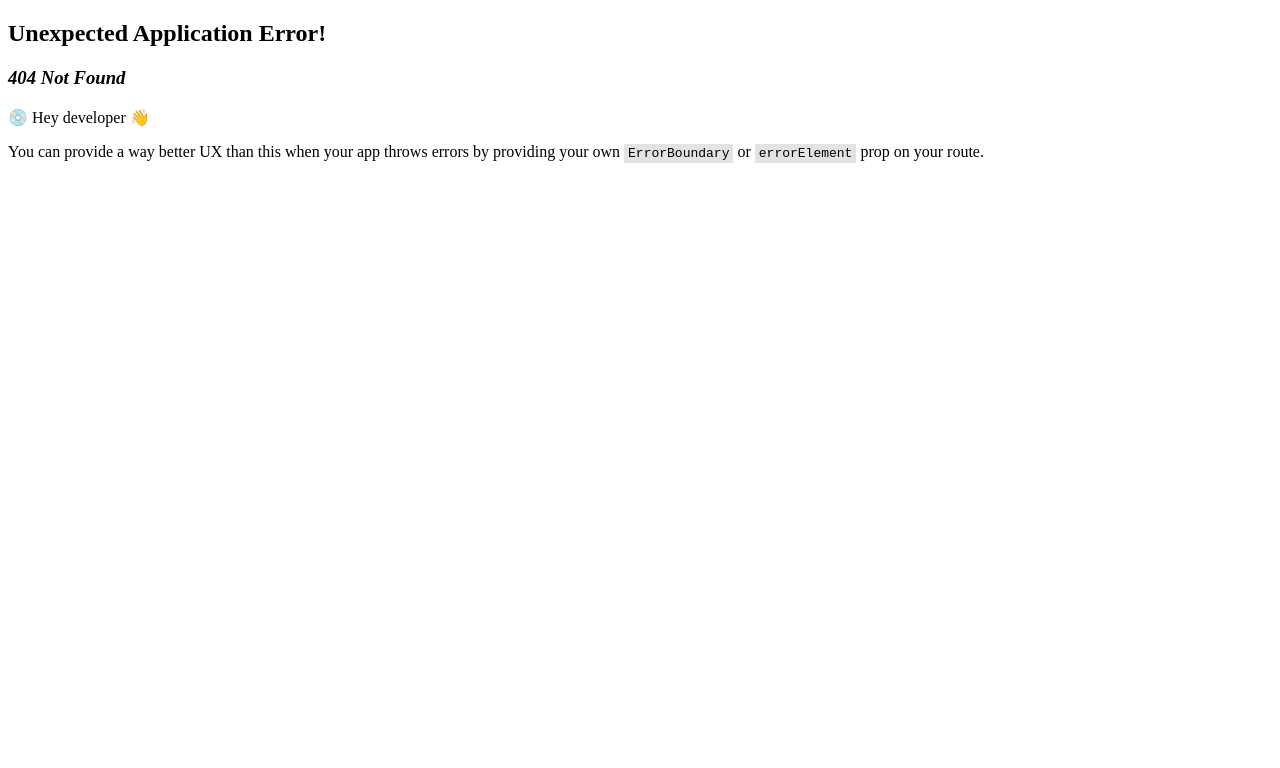
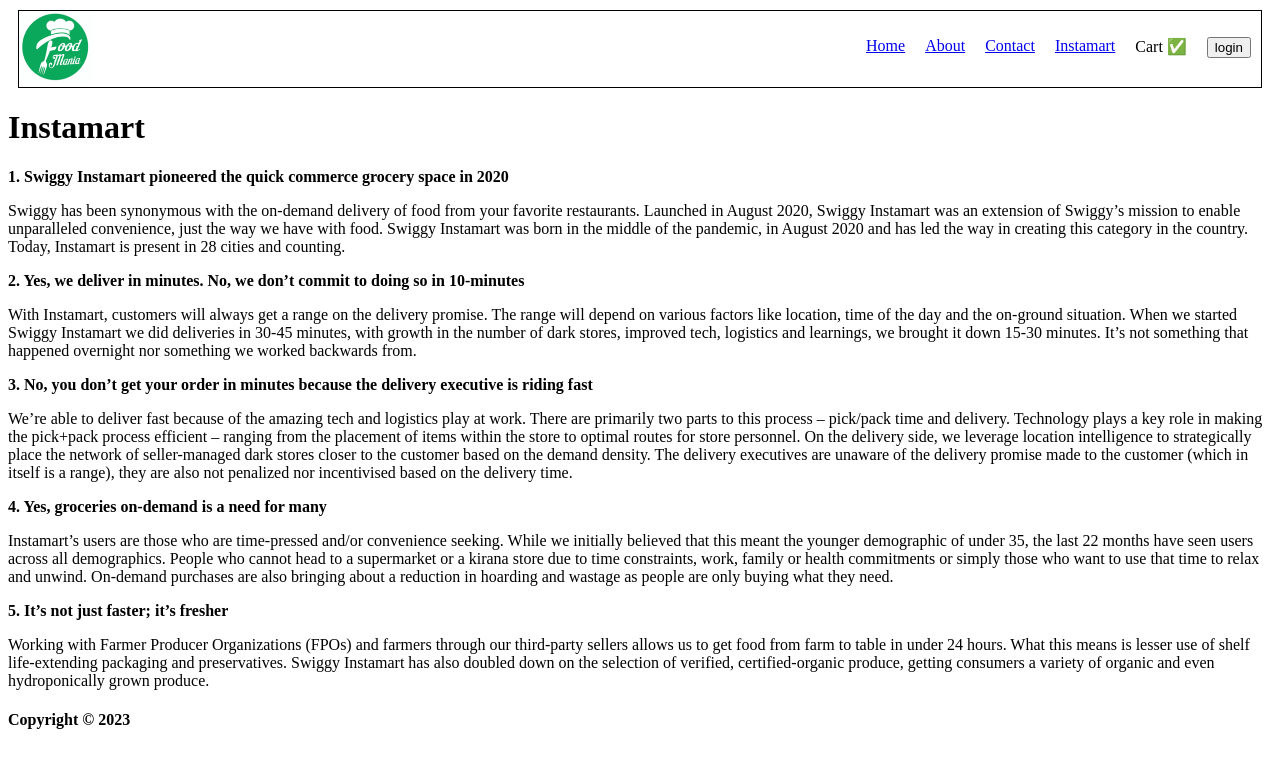
Before and after one commit to arpitagrawal24/food-mania-project, a React (Vite) app: page /instamart in a window 1280 px wide. Before the commit this address had no page. Shown: the top 768 px of the page. Built offline with nearby package versions, Linux system fonts and the light colour scheme.

Commit message:
Lazy component added

```diff
--- a/src/components/Header.jsx
+++ b/src/components/Header.jsx
@@ -45,6 +45,12 @@
             </Link>
           </li>
 
+          <li>
+            <Link to='/instamart'>
+              Instamart
+            </Link>
+          </li>
+
           <li>Cart {isOnline ? "✅" : "🔴"}</li>
 
           <li>
--- /dev/null
+++ b/src/components/Instamart.jsx
@@ -0,0 +1,61 @@
+const Instamart = () => {
+    return (
+        <div>
+            <h1>Instamart</h1>
+            <div>
+                <strong>
+                    1. Swiggy Instamart pioneered the quick commerce grocery space in 2020
+                </strong>
+                <p>
+                    Swiggy has been synonymous with the on-demand delivery of food from your favorite restaurants.
+                    Launched in August 2020, Swiggy Instamart was an extension of Swiggy’s mission to enable unparalleled convenience, just the way we have with food.
+                    Swiggy Instamart was born in the middle of the pandemic, in August 2020 and has led the way in creating this category in the country.
+                    Today, Instamart is present in 28 cities and counting.
+                </p>
+
+                <strong>
+                    2. Yes, we deliver in minutes. No, we don’t commit to doing so in 10-minutes
+                </strong>
+                <p>
+                    With Instamart, customers will always get a range on the delivery promise.
+                    The range will depend on various factors like location, time of the day and the on-ground situation.
+                    When we started Swiggy Instamart we did deliveries in 30-45 minutes, with growth in the number of dark stores,
+                    improved tech, logistics and learnings, we brought it down 15-30 minutes.
+                    It’s not something that happened overnight nor something we worked backwards from.
+                </p>
+
+                <strong>
+                    3. No, you don’t get your order in minutes because the delivery executive is riding fast
+                </strong>
+                <p>
+                    We’re able to deliver fast because of the amazing tech and logistics play at work.
+                    There are primarily two parts to this process – pick/pack time and delivery.
+                    Technology plays a key role in making the pick+pack process efficient – ranging from the placement of items within the store to optimal routes for store personnel.
+                    On the delivery side, we leverage location intelligence to strategically place the network of seller-managed dark stores closer to the customer based on the demand density.
+                    The delivery executives are unaware of the delivery promise made to the customer (which in itself is a range), they are also not penalized nor incentivised based on the delivery time.
+                </p>
+
+                <strong>
+                    4. Yes, groceries on-demand is a need for many
+                </strong>
+                <p>
+                    Instamart’s users are those who are time-pressed and/or convenience seeking.
+                    While we initially believed that this meant the younger demographic of under 35, the last 22 months have seen users across all demographics.
+                    People who cannot head to a supermarket or a kirana store due to time constraints, work, family or health commitments or simply those who want to use that time to relax and unwind.
+                    On-demand purchases are also bringing about a reduction in hoarding and wastage as people are only buying what they need.
+                </p>
+
+                <strong>
+                    5. It’s not just faster; it’s fresher
+                </strong>
+                <p>Working with Farmer Producer Organizations (FPOs) and farmers through our third-party sellers allows us to get food from farm to table in under 24 hours.
+                    What this means is lesser use of shelf life-extending packaging and preservatives.
+                    Swiggy Instamart has also doubled down on the selection of verified, certified-organic produce, getting consumers a variety of organic and even hydroponically grown produce.
+                </p>
+
+            </div>
+        </div>
+    );
+};
+
+export default Instamart;
--- a/src/main.jsx
+++ b/src/main.jsx
@@ -1,13 +1,17 @@
-import React from 'react'
-import ReactDOM from 'react-dom/client'
 import './index.css'
 import App from './App'
 import Body from './components/Body'
 import About from './components/About'
+import ReactDOM from 'react-dom/client'
+import Shimmer from './components/Shimmer'
 import Contact from './components/Contact'
 import Profile from './components/Profile'
+import React, { lazy, Suspense } from 'react'
 import RestaurantMenu from './components/RestaurantMenu'
 import { createBrowserRouter, RouterProvider } from 'react-router-dom'
+
+const Instamart = lazy(() => import("./components/Instamart"));
+// upon On Demand loading > upon render -> Suspense loading
 
 const mainRouter = createBrowserRouter([
   {
@@ -36,6 +40,14 @@
         path: "restaurant/:resId",
         element: <RestaurantMenu />,
       },
+      {
+        path: "/instamart",
+        element: (
+          <Suspense fallback={<Shimmer />}>
+            <Instamart />
+          </Suspense>
+        ),
+      }
     ]
   },
 ])
```
